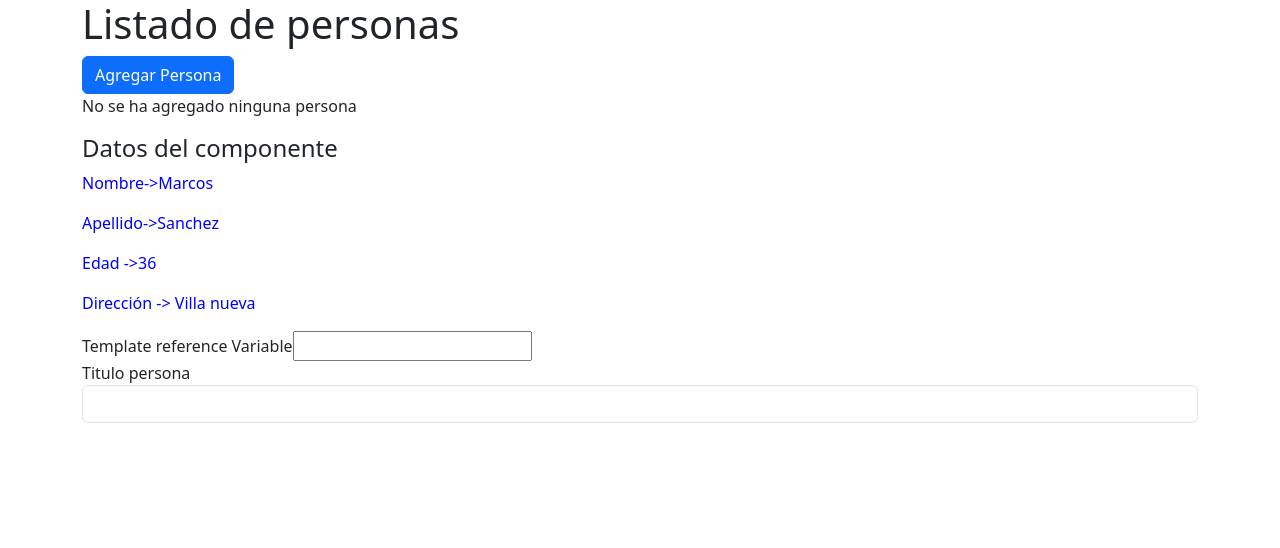
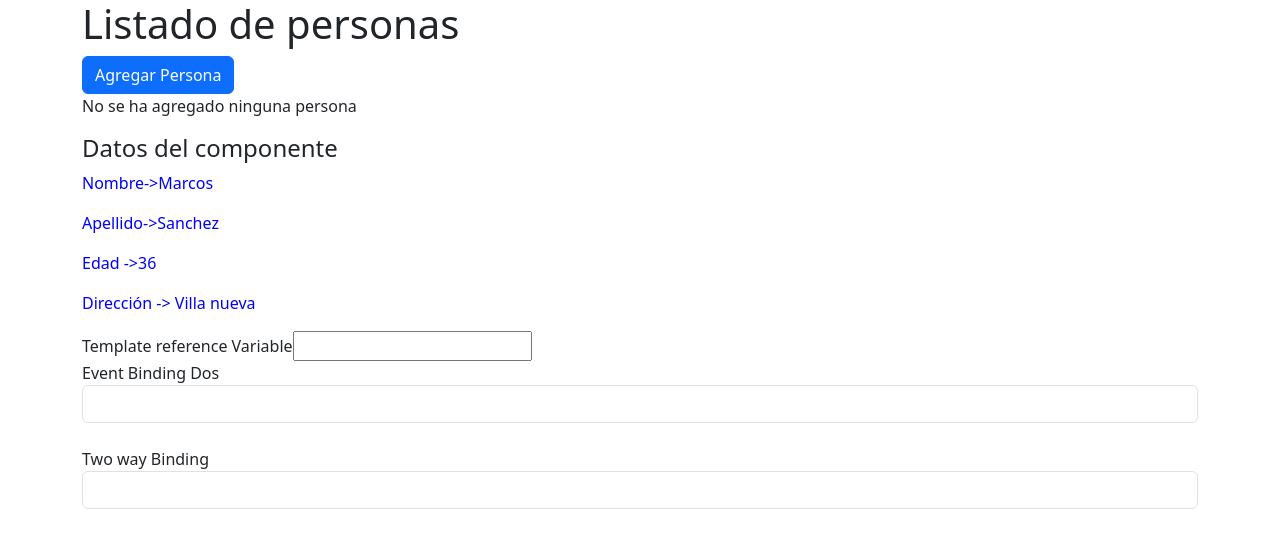
Before and after one commit to Markosgt7/Curso_angular_2023, an Angular app: page / in a window 1280 px wide. Shown: the top 548 px of the page. Built offline with nearby package versions, Linux system fonts and the light colour scheme.

Commit message:
two way binding

```diff
--- a/src/app/app.module.ts
+++ b/src/app/app.module.ts
@@ -5,6 +5,7 @@ import { AppRoutingModule } from './app-routing.module';
 import { AppComponent } from './app.component';
 import { PersonaComponent } from './persona/persona.component';
 import { PersonasComponent } from './personas/personas.component';
+import { FormsModule } from '@angular/forms';//se agrego para poder usar el two way binding
 
 @NgModule({
   declarations: [
@@ -14,7 +15,8 @@ import { PersonasComponent } from './personas/personas.component';
   ],
   imports: [
     BrowserModule,
-    AppRoutingModule
+    AppRoutingModule,
+    FormsModule//se importa para poder usar el two way binding
   ],
   providers: [],
   bootstrap: [AppComponent]
--- a/src/app/personas/personas.component.html
+++ b/src/app/personas/personas.component.html
@@ -12,13 +12,17 @@
       </button>
       <p>{{ mensaje }}</p>
       <app-persona></app-persona>
-      <label for="">Titulo persona</label>
+      <label for="">Event Binding Dos</label>
       <input
         type="text"
         class="form-control"
         (input)="modificarTitulo($event)"
       />
       {{ titulo }}
+      <br>
+      <label for="">Two way Binding </label>
+      <input type="text" class="form-control" [(ngModel)]="titulodos" />
+      {{ titulodos }}
     </div>
   </div>
 </div>
--- a/src/app/personas/personas.component.ts
+++ b/src/app/personas/personas.component.ts
@@ -9,6 +9,7 @@ export class PersonasComponent {
   deshabilitar = false;
   mensaje = 'No se ha agregado ninguna persona';
   titulo = '';
+  titulodos = '';
   agregarPersona(){
       this.mensaje = 'Persona agregada';
   }
@@ -17,4 +18,6 @@ export class PersonasComponent {
     console.log('titulo modificado');
     this.titulo = (<HTMLInputElement>event.target).value;
   }
+
+
 }
```
